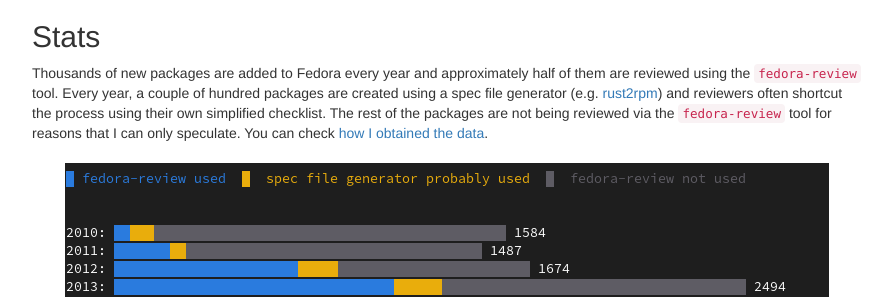
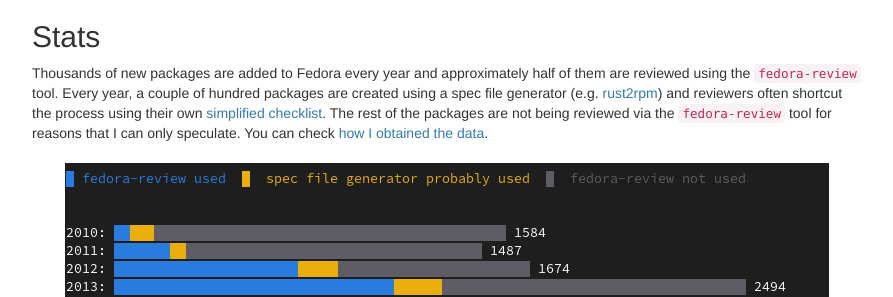
Before and after one commit to FrostyX/frostyx.github.io, a Jekyll site: the page built from _posts/2023-01-09-please-keep-fedora-review-alive.md, in a window 1280 px wide. Shown: the part 243-540 px from the top of the page, without its empty margins (193-1086 px from the left). Built offline with Jekyll 4.4.1, drawn with Linux system fonts in a browser that asks for light colours; nearby versions of some CDN libraries; comment, search, counter and statistics services are not loaded; part of the change alters nothing that is shown.

```diff
--- a/_posts/2023-01-09-please-keep-fedora-review-alive.md
+++ b/_posts/2023-01-09-please-keep-fedora-review-alive.md
@@ -17,9 +17,9 @@ Thousands of new packages are added to Fedora every year and approximately half
 of them are reviewed using the `fedora-review` tool. Every year, a couple of
 hundred packages are created using a spec file generator
 (e.g. [rust2rpm][rust2rpm]) and reviewers often shortcut the process using their
-own simplified checklist. The rest of the packages are not being reviewed via the
-`fedora-review` tool for reasons that I can only speculate. You can check
-[how I obtained the data][chart-readme].
+own [simplified checklist][simplified-checklist]. The rest of the packages are
+not being reviewed via the `fedora-review` tool for reasons that I can only
+speculate. You can check [how I obtained the data][chart-readme].
 
 
 <div class="text-center img">
@@ -84,3 +84,4 @@ developing it.
 [fedora-review]: https://pagure.io/FedoraReview
 [fedora-review-service]: https://github.com/FrostyX/fedora-review-service
 [rust2rpm]: https://pagure.io/fedora-rust/rust2rpm
+[simplified-checklist]: https://bugzilla.redhat.com/show_bug.cgi?id=2150616#c1
```
